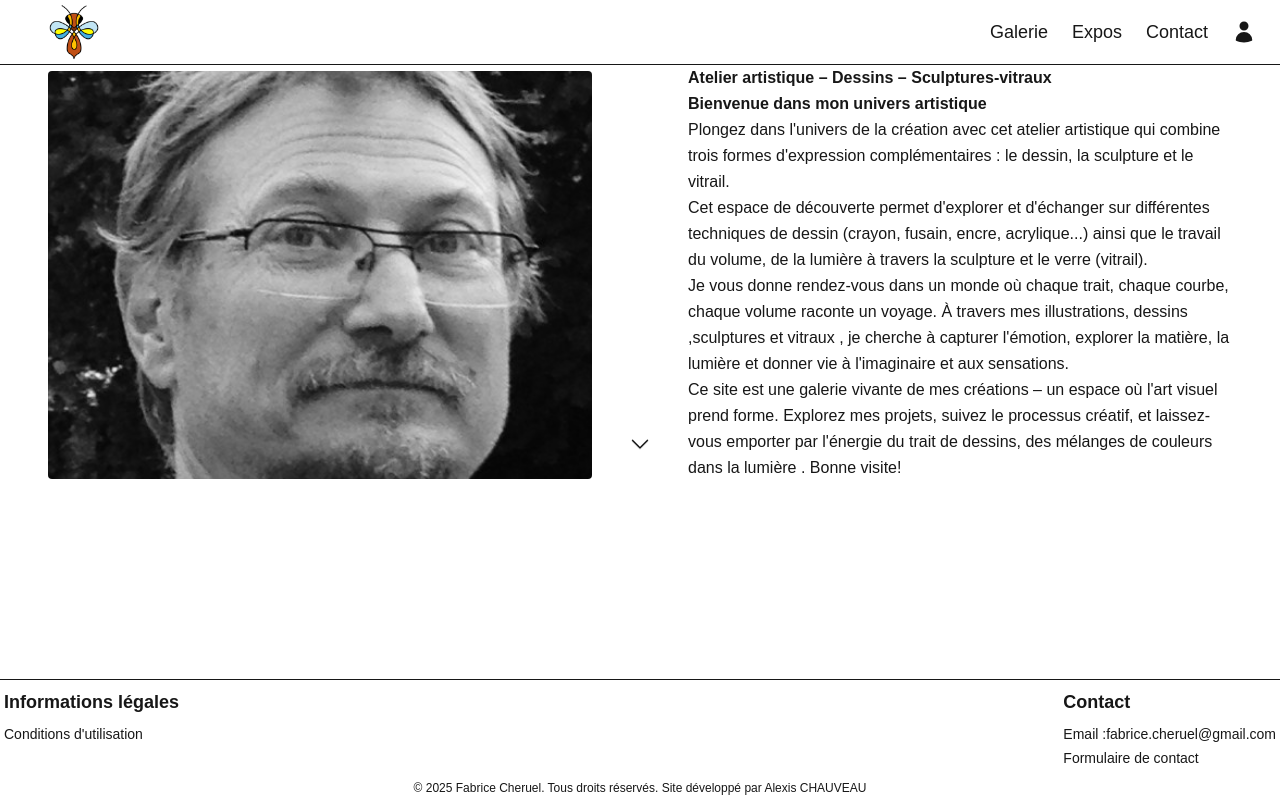
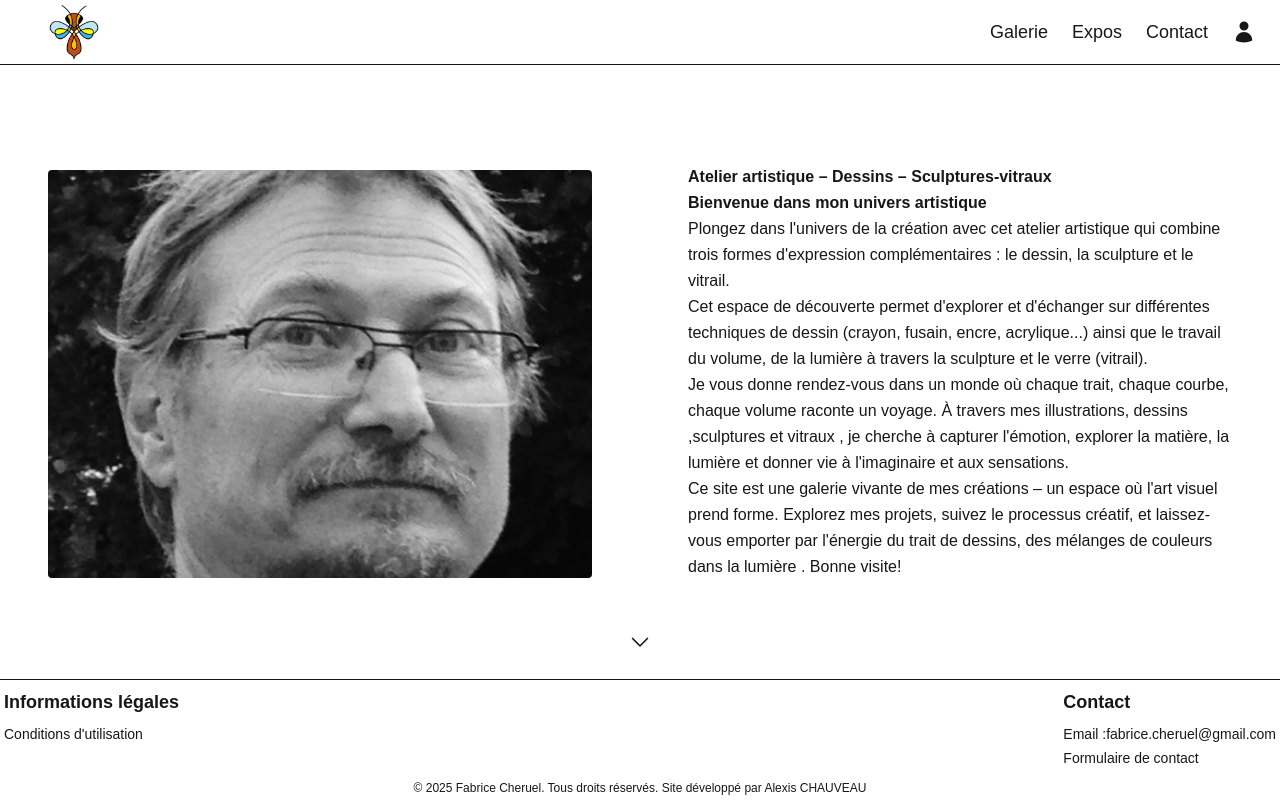
Before and after one commit to Drakinfer/FabriceCheruel, a Next.js app: page / in a window 1280 px wide. Built offline with nearby package versions, Linux system fonts and the light colour scheme; no server answers; the database is empty.

Commit message:
fix web view HomePage

```diff
--- a/src/app/components/HomeSectionFirst.js
+++ b/src/app/components/HomeSectionFirst.js
@@ -4,7 +4,7 @@ import ProtectedImage from './ProtectedImage';
 
 export default function HomeSection1({ onScrollDown }) {
   return (
-    <section className="w-full min-h-[calc(100vh+3rem)] md:min-h-0 flex items-center justify-center relative px-6 sm:px-12">
+    <section className="w-full min-h-[calc(100vh+3rem)] md:min-h-full flex items-center justify-center relative px-6 sm:px-12">
       <div className="h-full flex flex-col md:flex-row w-full max-w-7xl items-center justify-between md:gap-24 gap-6">
         <div className="relative w-full md:w-1/2 md:aspect-auto md:overflow-hidden rounded mt-1">
           <ProtectedImage
```
